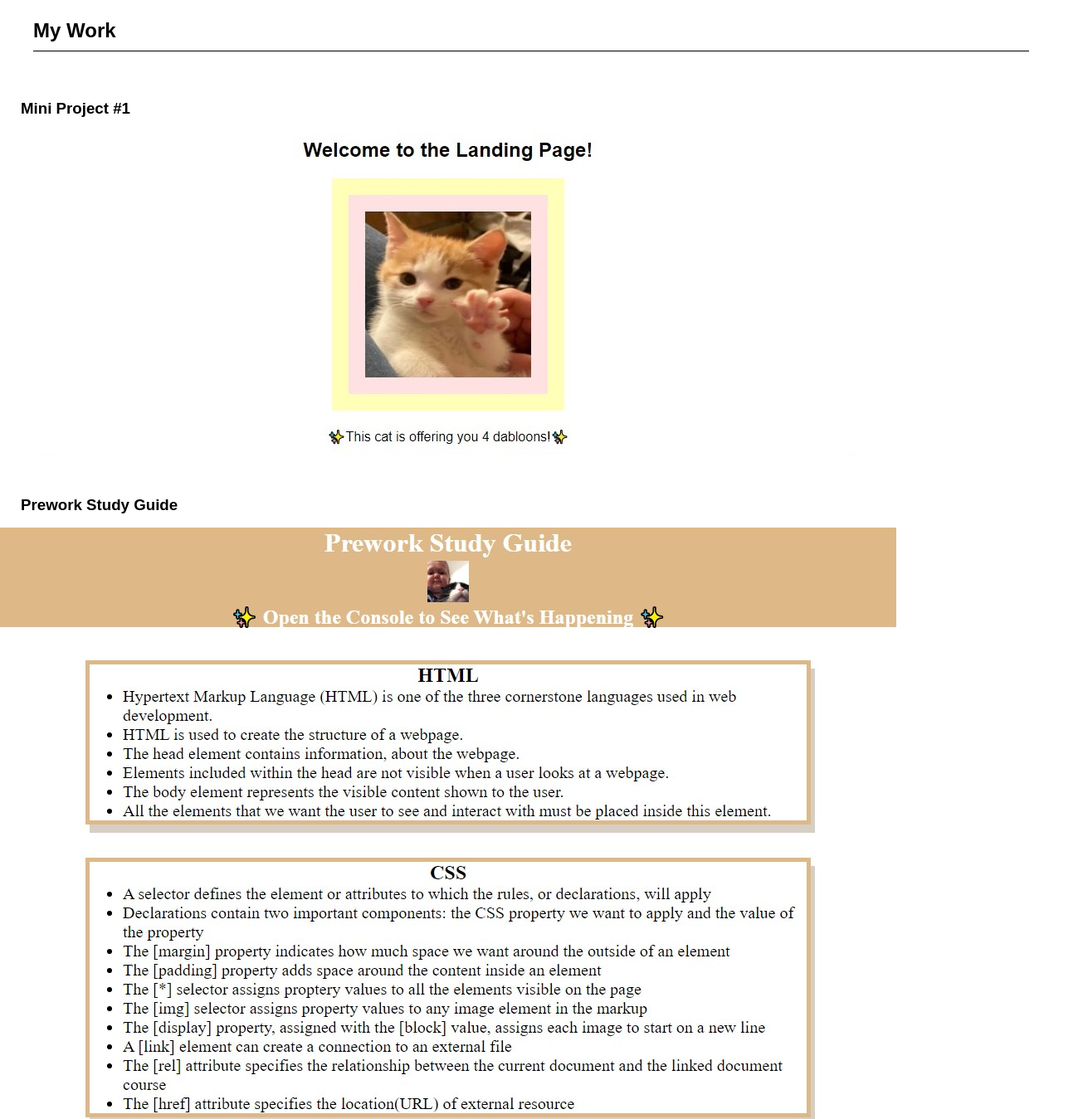
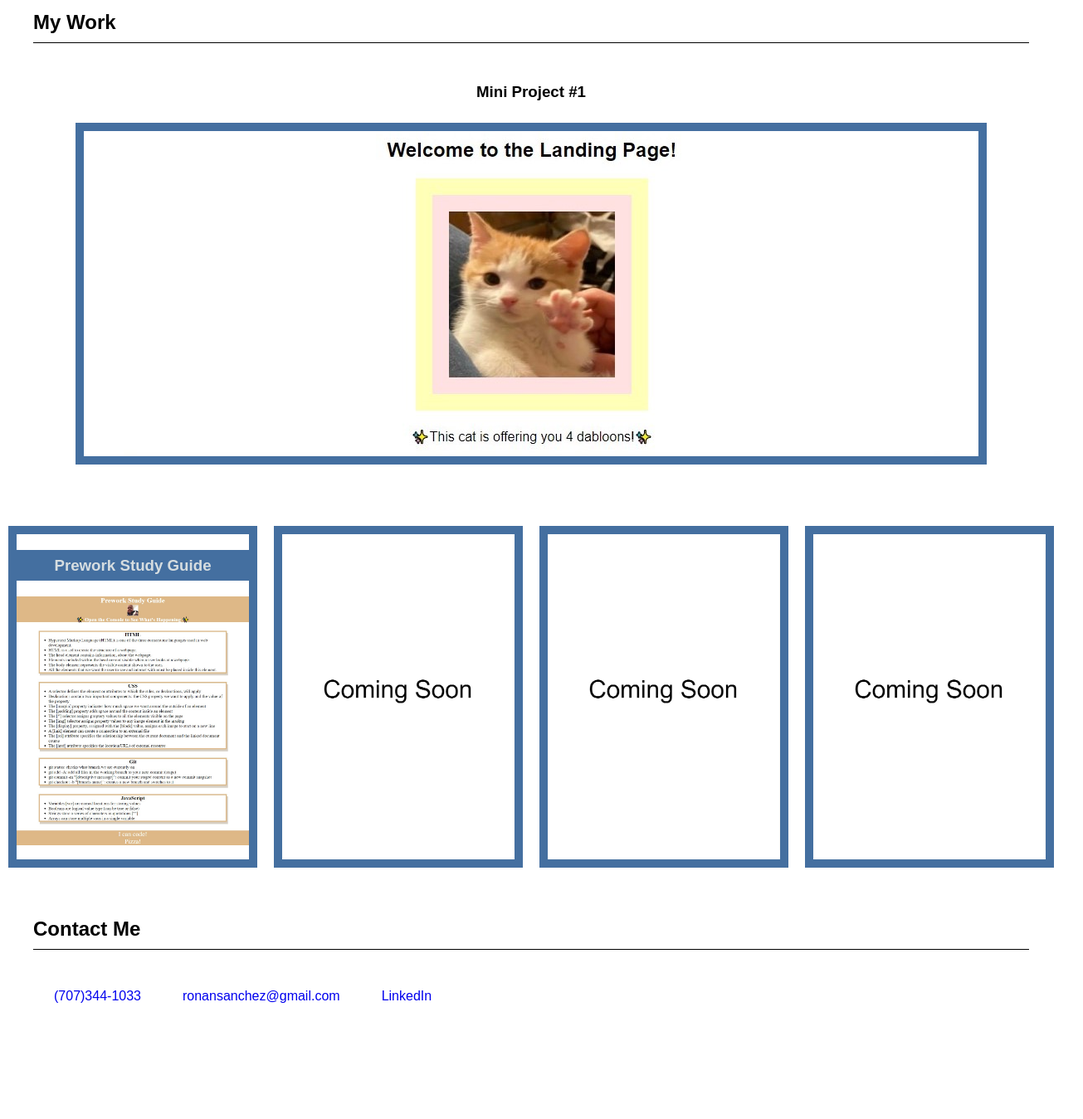
Before and after one commit to Ronasian/challenge-2-portfolio, a plain HTML site: page index.html in a window 1280 px wide. Shown: the part 582-1931 px from the top of the page at 83% size, 1305 px wide, since content can reach past the window. After the commit the page ends 1816 px from the top, so only its background shows below. Drawn offline with Linux system fonts and the light colour scheme.

Commit message:
added styling to elements

```diff
--- a/assets/css/style.css
+++ b/assets/css/style.css
@@ -45,39 +45,74 @@ main {
     top: 120px;
 }
 
+#other-work {
+    display: flex;
+    flex-wrap: wrap;
+    margin-top: 5%;
+}
+
 h2 {
     border-bottom: 1px solid;
     margin: 40px;
 }
 
 h3 {
-    position: relative;
-    top: 10px;
-    left: 25px;
+    text-align: center;
 }
 
 p {
     color: #51555B;
+    padding: 20px 80px 20px 80px;
+}
+
+.banner-app {
+    position: relative;
+}
+
+.banner-img {
+    background-color: #446FA0;
+    padding: 10px;
+    display: block;
+    margin-left: auto;
+    margin-right: auto;
+    max-width: 95%;
+}
+
+.card-apps {
+    position: relative;
+    flex: 1 0 0;
+    text-align: center;
+    border: 10px solid #446FA0;
+    margin: 10px;
+}
+
+.card-apps h3 {
+    background-color: #446FA0;
+    color: #D6DDE0;
+}
+
+.card-img {
+    position: relative;
+    bottom: 0px;
+    width: 100%;
+    min-width: 150px;
+}
+
+.container {
+    max-width: 100%;
+}
+
+.container ul {
+    position: relative;
+    display: flex;
+}
+
+.container a {
+    position: relative;
+    text-decoration: none;
     padding: 25px;
 }
 
-form {
-    align-items: center;
-    justify-content: center;
+@media screen and (max-width: 768px) {
+
 }
-
-#button {
-    font-size: 15px;
-    font-weight: bolder;
-    width: 80px;
-    height: 40px;
-    color: #D6DDE0;
-    background-color: #223C60;
-    border: 2px solid white;
-    margin: 20px
-}
-
-label {
-    font-weight: bold;
-    color: #D6DDE0;
-}
--- a/index.html
+++ b/index.html
@@ -31,54 +31,51 @@
           progress. My submission will be graded on it's functionality, structure, and the neccessary elements
           according to the assignment's description. The following apps below are mini projects from my bootcamp,
           and more or less acts as placeholders for future projects, as I will be updating it throughout the course
-          of my learning. Reguardless, the work I displayed on this site are my first
-          websites I have ever made, and I am satisfied with them. They will forever be a reminder of where I started,
+          of my learning. Reguardless, the work I displayed on this site are the first
+          webpages I've ever made, and I am satisfied with them. They will forever be a reminder of where I started,
           and will show me how far I have come in my coding journey!
         </p>
       </section>
       <section id="work">
+        <h2>My Work</h2>
         <div class="banner-app">
-          <h2>My Work</h2>
           <h3>Mini Project #1</h3>
-          <a href="https://ronasian.github.io/mod1-mini-project/#contact-me">
-            <img class="banner-img" src="./assets/mini-project-1-screenshot.jpg">
+          <a href="https://ronasian.github.io/miniproject-1/">
+            <img class="banner-img" src="./assets/images/mini-project-1-screenshot.jpg">
+          </a>
+        </div>
+        <div id="other-work">
+          <div class="card-apps">
+            <h3>Prework Study Guide</h3>
+            <a href="https://ronasian.github.io/prework-studyguide/">
+              <img class="card-img" src="./assets/images/prework-screenshot.jpg">
+            </a>
+          </div>
+        <div class="card-apps">
+          <h3></h3>
+            <img class="card-img" src="./assets/images/Coming Soon.jpg">
           </a>
         </div>
         <div class="card-apps">
-          <h3>Prework Study Guide</h3>
-          <a href="https://ronasian.github.io/prework-study-guide/">
-            <img class="card-img" src="./assets/prework-screenshot.jpg">
-          </a>
-        </div class="other-apps">
-        <div>
-          <h3>Prework Study Guide</h3>
-          <a href="https://ronasian.github.io/prework-study-guide/">
-            <img class="card-img" src="./assets/prework-screenshot.jpg">
+          <h3></h3>
+            <img class="card-img" src="./assets/images/Coming Soon.jpg">
           </a>
         </div>
         <div class="card-apps">
-          <h3>Prework Study Guide</h3>
-          <a href="https://ronasian.github.io/prework-study-guide/">
-            <img class="card-img" src="./assets/prework-screenshot.jpg">
+          <h3></h3>
+            <img class="card-img" src="./assets/images/Coming Soon.jpg">
           </a>
         </div>
-        <div class="card-apps">
-          <h3>Prework Study Guide</h3>
-          <a href="https://ronasian.github.io/prework-study-guide/">
-            <img class="card-img" src="./assets/prework-screenshot.jpg">
-          </a>
-        </div>
+      </div>
+    </section>
+    <h2>Contact Me</h2>
+      <section class="container">
+        <ul style="list-style: none">
+          <li><a href="tel:7073441033">(707)344-1033</a></li>
+          <li><a href="mailto:ronansanchez@gmail.com">ronansanchez@gmail.com</a></li>
+          <li><a href="linkedin.com/in/ronan-sanchez-087237190">LinkedIn</a></li>
+        </ul>
       </section>
-      <section id="contact">
-       <h2>Contact Me</h2>
-       <form>
-       <label for="name">Name:</label>
-         <input type="text" id="name" name="name"><br>
-         <label for="email">Email:</label>
-         <input type="text" id="email" name="email"><br>
-         <input id="button" type="submit" value="Send">
-       </form>
-    </section>
     </main>
   </body>
 </html>
```
Also changed, not shown: assets/images/Coming Soon.jpg (added), assets/images/IMG_1152.jpg (renamed from assets/IMG_1152.jpg), assets/images/mini-project-1-screenshot.jpg (renamed from assets/mini-project-1-screenshot.jpg), assets/images/prework-screenshot.jpg (renamed from assets/prework-screenshot.jpg), 1 other file.
